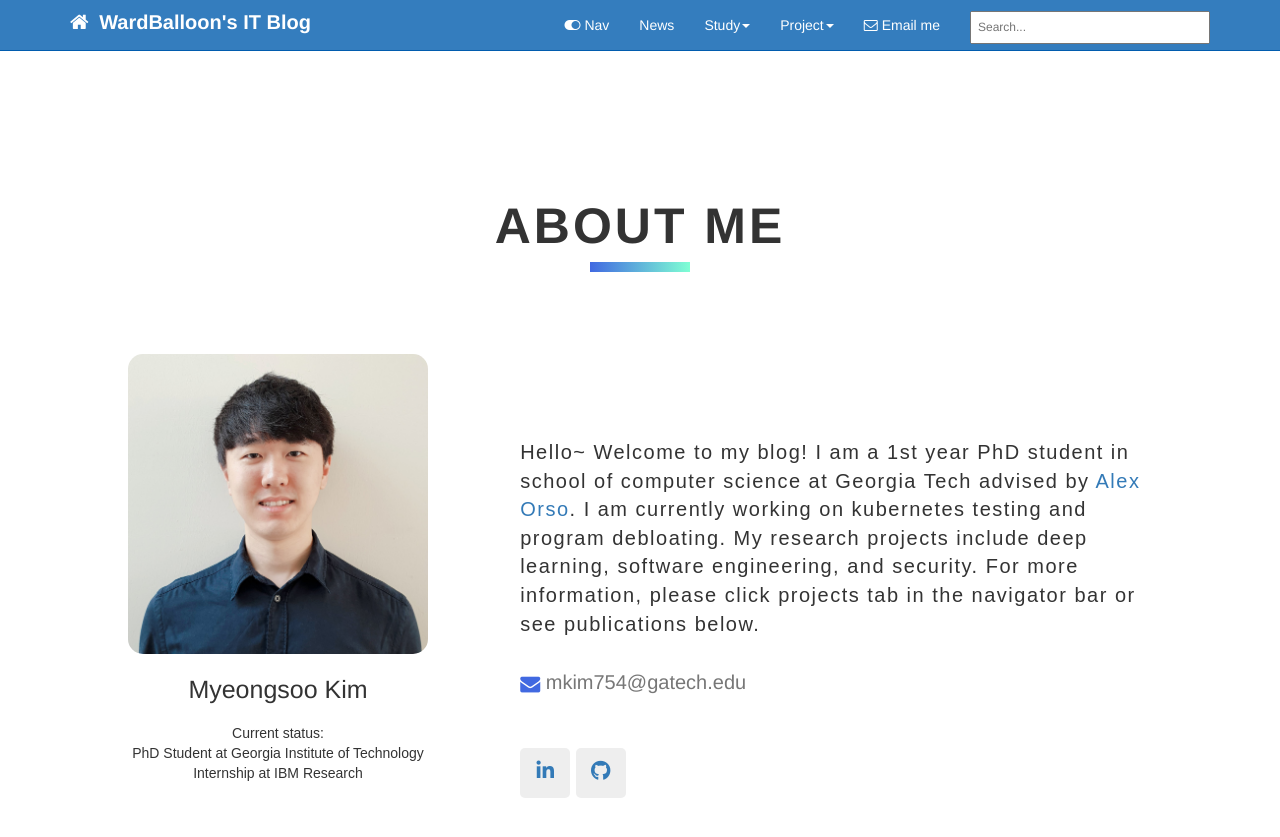
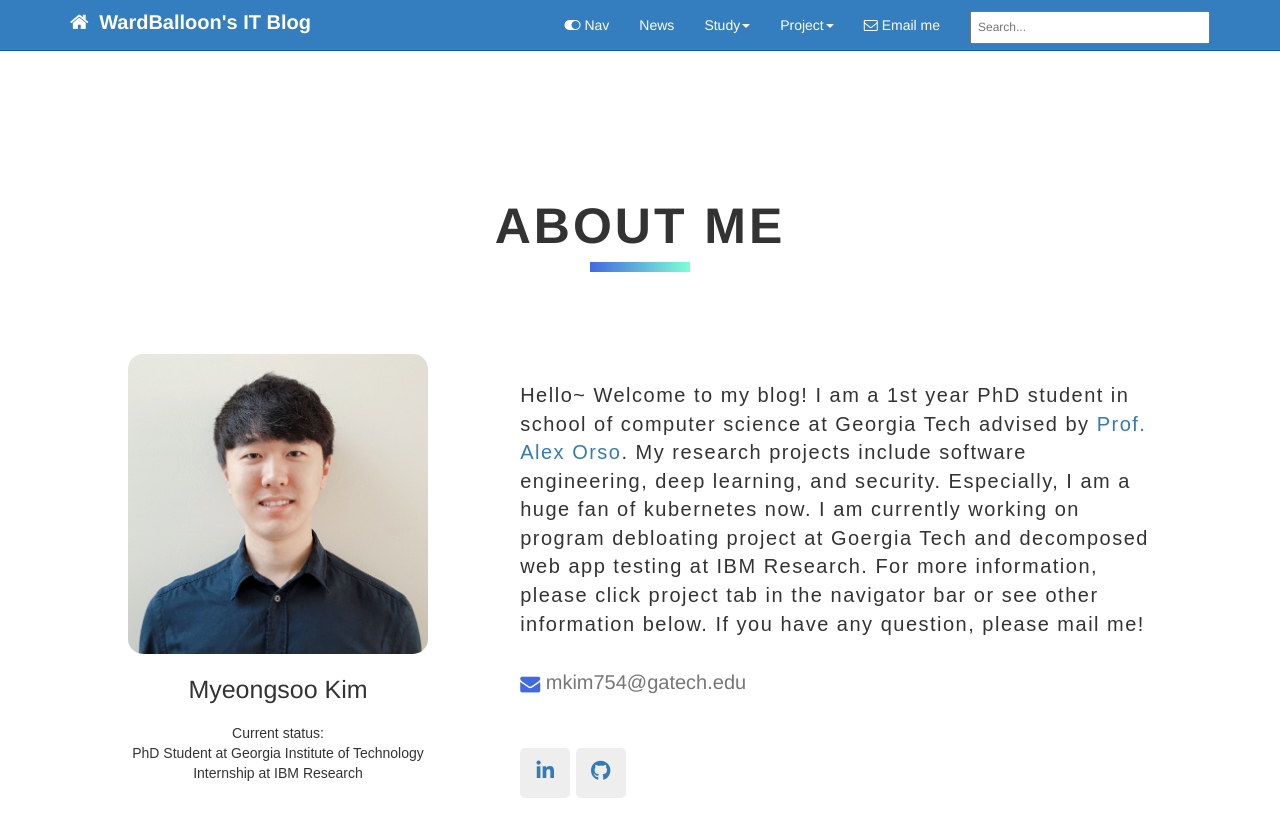
Before and after one commit to codingsoo/codingsoo.github.io1, a Jekyll site: the page built from index.html, in a window 1280 px wide and 900 px high. Shown: the top 837 px of the window. Built offline with Jekyll 4.4.1, drawn with Linux system fonts in a browser that asks for light colours; nearby versions of some CDN libraries; comment, search, counter and statistics services are not loaded.

Commit message:
update about me section

```diff
--- a/index.html
+++ b/index.html
@@ -36,10 +36,12 @@ hide_editme: true
 			</div>
 			<div class="text">
 				<div class="intro">
-					Hello~ Welcome to my blog! I am a 1st year PhD student in school of computer science at Georgia Tech advised by
-					<a href="https://www.cc.gatech.edu/home/orso/" target="_blank">Alex Orso</a>. I am currently working on kubernetes testing and program debloating.
-					My research projects include deep learning, software engineering, and security.
-					For more information, please click projects tab in the navigator bar or see publications below.
+					Hello~ Welcome to my blog! I am a 1st year PhD student in school of computer science at Georgia Tech advised by <a href="https://www.cc.gatech.edu/home/orso/" target="_blank">Prof. Alex Orso</a>.
+					My research projects include software engineering, deep learning, and security.
+          Especially, I am a huge fan of kubernetes now.
+          I am currently working on program debloating project at Goergia Tech and decomposed web app testing at IBM Research.
+					For more information, please click project tab in the navigator bar or see other information below.
+          If you have any question, please mail me!
 				</div>
 				<ul style="list-style-type: none;">
 					<li>
```
